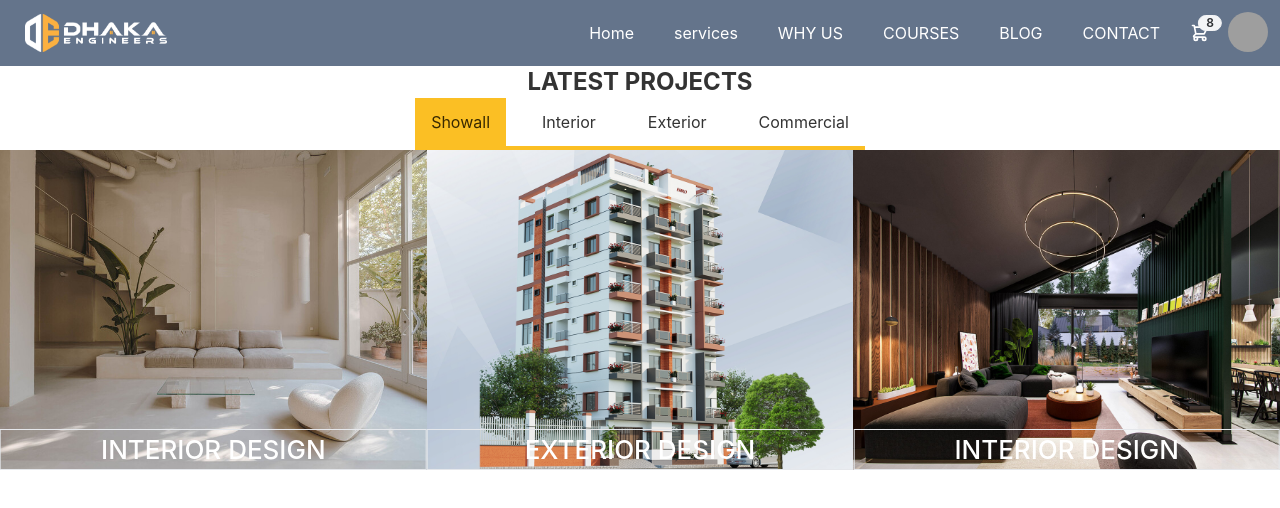
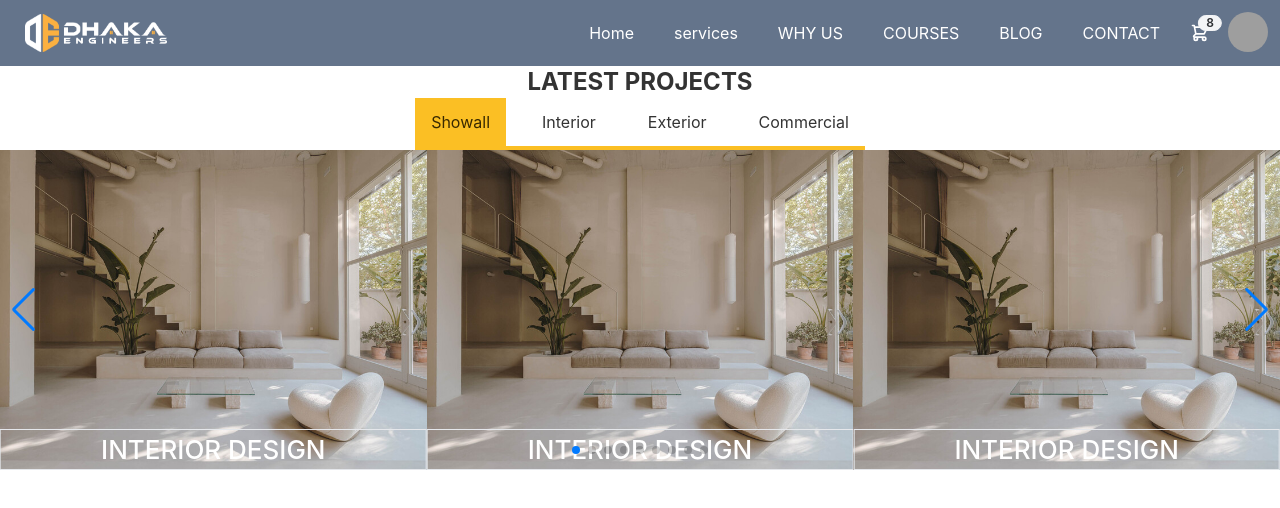
Before and after one commit to JabedH/dhaka-engineers-client, a React (Create React App) app: page /showall in a window 1280 px wide. Shown: the top 508 px of the page. Built offline with nearby package versions, Linux system fonts and the light colour scheme; grey boxes are pictures that could not be loaded.

Commit message:
adedd slide section

```diff
--- a/src/Components/Home/LatestProjects/LatestProjects.js
+++ b/src/Components/Home/LatestProjects/LatestProjects.js
@@ -9,7 +9,7 @@ const LatestProjects = () => {
       <h2 className="text-2xl font-bold">LATEST PROJECTS</h2>
       <div className="">
         <div className="  ">
-          <ul className="menu menu-horizontal gap-5 border-b-4  border-[#fbbf24]">
+          <ul className="menu lg:menu-horizontal lg:gap-5  grid grid-cols-2 justify-items-center  border-b-4  border-[#fbbf24]">
             <li className="">
               <NavLink to="/showall">Showall</NavLink>
             </li>
--- a/src/Components/Home/LatestProjects/Showall.js
+++ b/src/Components/Home/LatestProjects/Showall.js
@@ -4,10 +4,16 @@ import p2 from "../../../Asset/img/latestProjects/ex.jpg";
 import p3 from "../../../Asset/img/latestProjects/p-2.jpg";
 import p4 from "../../../Asset/img/latestProjects/p-4.jpg";
 
+import { Swiper, SwiperSlide } from "swiper/react";
+import "swiper/css";
+import "swiper/css/pagination";
+import "swiper/css/navigation";
+import { Autoplay, Pagination, Navigation } from "swiper";
+
 const Showall = () => {
   return (
     <div>
-      <div>
+      {/* <div>
         <div className="grid justify-items-center lg:grid-cols-3 ">
           <div className="latest-col">
             <img src={p3} alt="" />
@@ -28,7 +34,52 @@ const Showall = () => {
             </div>
           </div>
         </div>
-      </div>
+      </div> */}
+      {/* <Swiper watchSlidesProgress={true} slidesPerView={3} className="mySwiper"> */}
+      <Swiper
+        slidesPerView={3}
+        loop={true}
+        loopFillGroupWithBlank={true}
+        pagination={{
+          clickable: true,
+        }}
+        navigation={true}
+        modules={[Pagination, Navigation]}
+        className="mySwiper "
+      >
+        <SwiperSlide>
+          <div className="latest-col">
+            <img src={p3} alt="" />
+            <div className="latest-text ">
+              <h3 className="border">INTERIOR DESIGN</h3>
+            </div>
+          </div>
+        </SwiperSlide>
+        <SwiperSlide>
+          {" "}
+          <div className="latest-col">
+            <img src={p3} alt="" />
+            <div className="latest-text ">
+              <h3 className="border">INTERIOR DESIGN</h3>
+            </div>
+          </div>
+        </SwiperSlide>
+        <SwiperSlide>
+          {" "}
+          <div className="latest-col">
+            <img src={p3} alt="" />
+            <div className="latest-text ">
+              <h3 className="border">INTERIOR DESIGN</h3>
+            </div>
+          </div>
+        </SwiperSlide>
+        <SwiperSlide>Slide 4</SwiperSlide>
+        <SwiperSlide>Slide 5</SwiperSlide>
+        <SwiperSlide>Slide 6</SwiperSlide>
+        <SwiperSlide>Slide 7</SwiperSlide>
+        <SwiperSlide>Slide 8</SwiperSlide>
+        <SwiperSlide>Slide 9</SwiperSlide>
+      </Swiper>
     </div>
   );
 };
```
